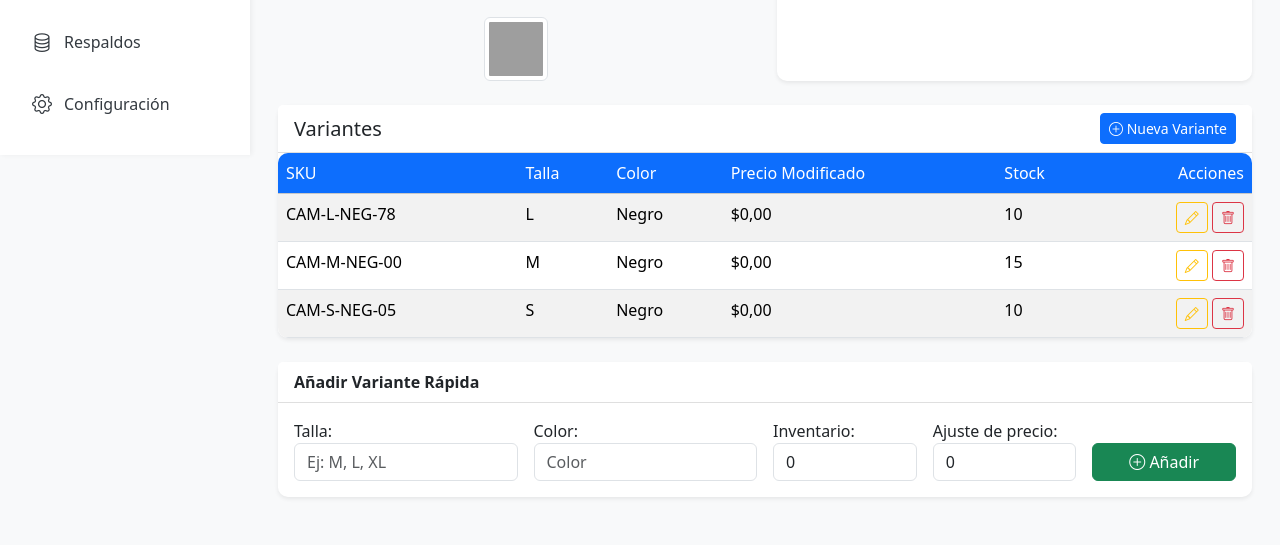
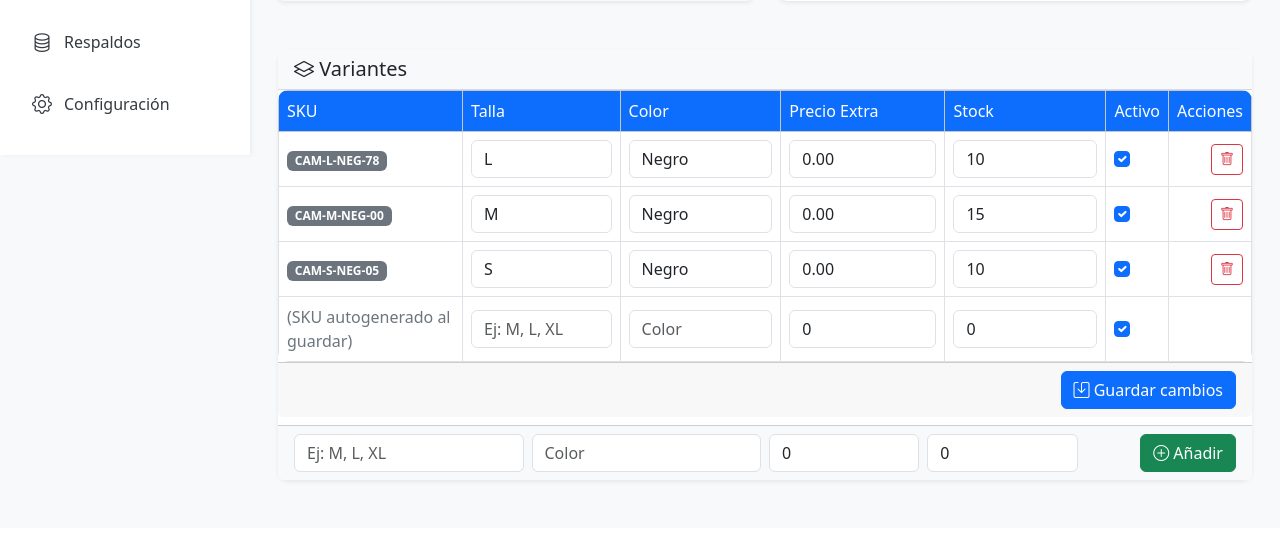
Before and after one commit to JuanJo0775/MeloSport, a Django app: page /backoffice/products/2/ in a window 1280 px wide. Shown: the part 645-1190 px from the top of the page. After the commit the page ends 1128 px from the top, so only its background shows below. Run offline with Django 5.2, Linux system fonts and the light colour scheme; a user stored in the database is signed in; data comes from the database, SQL or seed files in the repository; parts of the project's set-up code (start-up, migrations or seed data) failed here and were passed over; grey boxes are pictures that could not be loaded.

Commit message:
sistema de edicio de variantes en los detalles del producto

```diff
--- a/apps/backoffice/templates/backoffice/products/detail.html
+++ b/apps/backoffice/templates/backoffice/products/detail.html
@@ -34,7 +34,7 @@
       {% if images and images|length %}
         {% with cid="productCarousel-"|add:product.pk|stringformat:"s" %}
         <div id="{{ cid }}" class="carousel slide" data-bs-ride="carousel">
-          <div class="carousel-inner rounded" style="aspect-ratio: 1/1; background: #f8f9fa;">
+          <div class="carousel-inner rounded shadow-sm" style="aspect-ratio: 1/1; background: #f8f9fa;">
             {% for img in images %}
               <div class="carousel-item {% if forloop.first %}active{% endif %}">
                 {% if img.image %}
@@ -51,8 +51,6 @@
               </div>
             {% endfor %}
           </div>
-
-          <!-- Controles -->
           <button class="carousel-control-prev" type="button" data-bs-target="#{{ cid }}" data-bs-slide="prev">
             <span class="carousel-control-prev-icon" aria-hidden="true"></span>
             <span class="visually-hidden">Anterior</span>
@@ -61,25 +59,6 @@
             <span class="carousel-control-next-icon" aria-hidden="true"></span>
             <span class="visually-hidden">Siguiente</span>
           </button>
-
-          <!-- Miniaturas -->
-          <div class="d-flex flex-wrap justify-content-center gap-2 mt-3">
-            {% for img in images %}
-              <button class="border-0 p-0 bg-transparent" type="button" data-bs-target="#{{ cid }}" data-bs-slide-to="{{ forloop.counter0 }}" aria-label="Ir a imagen {{ forloop.counter }}">
-                {% if img.image %}
-                  <img src="{{ img.image.url }}" class="img-thumbnail" style="width:64px; height:64px; object-fit: cover;">
-                {% elif img.file %}
-                  <img src="{{ img.file.url }}" class="img-thumbnail" style="width:64px; height:64px; object-fit: cover;">
-                {% elif img.picture %}
-                  <img src="{{ img.picture.url }}" class="img-thumbnail" style="width:64px; height:64px; object-fit: cover;">
-                {% elif img.url %}
-                  <img src="{{ img.url }}" class="img-thumbnail" style="width:64px; height:64px; object-fit: cover;">
-                {% else %}
-                  <img src="{% static 'img/placeholder-product-thumb.png' %}" class="img-thumbnail" style="width:64px; height:64px; object-fit: cover;">
-                {% endif %}
-              </button>
-            {% endfor %}
-          </div>
         </div>
         {% endwith %}
       {% else %}
@@ -134,83 +113,88 @@
   </div>
 
   <!-- Variantes -->
-  {% if variants %}
-    <div class="card shadow-sm mt-4">
-      <div class="card-header d-flex justify-content-between align-items-center">
-        <h5 class="mb-0">Variantes</h5>
-        {% if perms.products.add_productvariant %}
-          <a href="{% url 'backoffice:products:variant_create' product.pk %}" class="btn btn-sm btn-primary">
-            <i class="bi bi-plus-circle"></i> Nueva Variante
-          </a>
-        {% endif %}
+  {% if product.has_variants %}
+    <div class="card shadow-sm mt-5">
+      <div class="card-header bg-light d-flex justify-content-between align-items-center">
+        <h5 class="mb-0"><i class="bi bi-layers"></i> Variantes</h5>
       </div>
-      <div class="card-body p-0">
-        <table class="table table-striped mb-0">
+
+      <!-- Formset de variantes existentes -->
+      <form method="post" action="{% url 'backoffice:products:product_variants_manage' product.pk %}">
+        {% csrf_token %}
+        {{ variant_formset.management_form }}
+        <div class="table-responsive">
+          <table class="table table-hover table-bordered align-middle mb-0">
             <thead class="table-light">
               <tr>
                 <th>SKU</th>
                 <th>Talla</th>
                 <th>Color</th>
-              <th>Precio Modificado</th>
+                <th>Precio Extra</th>
                 <th>Stock</th>
+                <th>Activo</th>
                 <th class="text-end">Acciones</th>
               </tr>
             </thead>
             <tbody>
-            {% for variant in variants %}
+              {% for form in variant_formset %}
                 <tr>
-              <td>{{ variant.sku }}</td>
-              <td>{{ variant.size }}</td>
-              <td>{{ variant.color }}</td>
-              <td>${{ variant.price_modifier }}</td>
-              <td>{{ variant.stock }}</td>
+                  {% for hidden in form.hidden_fields %}{{ hidden }}{% endfor %}
+                  <td>
+                    {% if form.instance.pk %}
+                      <span class="badge bg-secondary">{{ form.instance.sku }}</span>
+                    {% else %}
+                      <span class="text-muted">(SKU autogenerado al guardar)</span>
+                    {% endif %}
+                  </td>
+                  <td>{{ form.size }}</td>
+                  <td>{{ form.color }}</td>
+                  <td>{{ form.price_modifier }}</td>
+                  <td>{{ form.stock }}</td>
+                  <td>{{ form.is_active }}</td>
                   <td class="text-end">
-                {% if perms.products.change_productvariant %}
-                  <a href="{% url 'backoffice:products:variant_update' variant.pk %}" class="btn btn-sm btn-outline-warning">
-                    <i class="bi bi-pencil"></i>
-                  </a>
-                {% endif %}
-                {% if perms.products.delete_productvariant %}
-                  <a href="{% url 'backoffice:products:variant_delete' variant.pk %}" class="btn btn-sm btn-outline-danger">
+                    {% if form.instance.pk %}
+                      <a href="{% url 'backoffice:products:variant_delete' form.instance.pk %}"
+                         class="btn btn-sm btn-outline-danger">
                         <i class="bi bi-trash"></i>
                       </a>
                     {% endif %}
                   </td>
                 </tr>
+              {% empty %}
+                <tr>
+                  <td colspan="7" class="text-center text-muted py-3">No hay variantes registradas</td>
+                </tr>
               {% endfor %}
             </tbody>
           </table>
         </div>
+        <div class="card-footer text-end">
+          <button type="submit" class="btn btn-primary">
+            <i class="bi bi-save"></i> Guardar cambios
+          </button>
         </div>
-  {% endif %}
+      </form>
 
-  <!-- Formulario rápido para añadir variantes -->
-  {% if product.has_variants and perms.products.add_productvariant %}
-    <div class="card shadow-sm mt-4">
-      <div class="card-header">Añadir Variante Rápida</div>
-      <div class="card-body">
-        <form method="post" action="{% url 'backoffice:products:variant_quick_create' product.pk %}" class="row g-3">
+      <!-- Formulario rápido para añadir variante -->
+      {% if perms.products.add_productvariant %}
+        <div class="card-footer bg-light mt-2">
+          <form method="post" action="{% url 'backoffice:products:variant_quick_create' product.pk %}">
             {% csrf_token %}
-          {{ variant_form.non_field_errors }}
-          <div class="col-md-3">
-            {{ variant_form.size.label_tag }} {{ variant_form.size }}
-          </div>
-          <div class="col-md-3">
-            {{ variant_form.color.label_tag }} {{ variant_form.color }}
-          </div>
-          <div class="col-md-2">
-            {{ variant_form.stock.label_tag }} {{ variant_form.stock }}
-          </div>
-          <div class="col-md-2">
-            {{ variant_form.price_modifier.label_tag }} {{ variant_form.price_modifier }}
-          </div>
-          <div class="col-md-2 d-flex align-items-end">
-            <button type="submit" class="btn btn-success w-100">
+            <div class="row g-2 align-items-end">
+              <div class="col-md-3">{{ variant_form.size }}</div>
+              <div class="col-md-3">{{ variant_form.color }}</div>
+              <div class="col-md-2">{{ variant_form.stock }}</div>
+              <div class="col-md-2">{{ variant_form.price_modifier }}</div>
+              <div class="col-md-2 text-end">
+                <button type="submit" class="btn btn-success">
                   <i class="bi bi-plus-circle"></i> Añadir
                 </button>
               </div>
+            </div>
           </form>
         </div>
+      {% endif %}
     </div>
   {% endif %}
 
--- a/apps/products/urls.py
+++ b/apps/products/urls.py
@@ -2,7 +2,8 @@ from django.urls import path, include
 from rest_framework.routers import DefaultRouter
 from .views import (
     ProductListView, ProductCreateView, ProductDetailView, ProductUpdateView, ProductDeleteView,
-    VariantListView, VariantCreateView, VariantUpdateView, VariantDeleteView, ProductViewSet
+    VariantListView, VariantCreateView, VariantUpdateView, VariantDeleteView,
+    ProductViewSet, product_variants_manage, variant_quick_create
 )
 
 router = DefaultRouter()
@@ -20,9 +21,13 @@ urlpatterns = [
     path("<int:pk>/edit/", ProductUpdateView.as_view(), name="product_update"),
     path("<int:pk>/delete/", ProductDeleteView.as_view(), name="product_delete"),
 
-    # Variantes
+    # Variantes (views clásicas)
     path("<int:pk>/variants/", VariantListView.as_view(), name="variant_list"),
     path("<int:pk>/variants/create/", VariantCreateView.as_view(), name="variant_create"),
     path("variants/<int:pk>/edit/", VariantUpdateView.as_view(), name="variant_update"),
     path("variants/<int:pk>/delete/", VariantDeleteView.as_view(), name="variant_delete"),
+
+    # Variantes (inline desde detalle de producto)
+    path("<int:pk>/variants/manage/", product_variants_manage, name="product_variants_manage"),
+    path("<int:pk>/variants/quick-create/", variant_quick_create, name="variant_quick_create"),
 ]
--- a/apps/products/views.py
+++ b/apps/products/views.py
@@ -10,6 +10,7 @@ from django_filters.views import FilterView
 from rest_framework import viewsets
 from django.forms import inlineformset_factory
 from django.db import transaction
+from django.views.decorators.http import require_POST
 
 from apps.api.filters import ProductFilter
 from apps.products.models import Product, ProductVariant, ProductImage
@@ -18,14 +19,25 @@ from apps.users.models import AuditLog
 from .serializers import ProductSerializer
 
 
-# Formset para imágenes (se usa en create/update)
+# ================================
+# Formsets
+# ================================
 ProductImageFormSet = inlineformset_factory(
     Product,
     ProductImage,
     form=ProductImageForm,
-    fields=('image', 'is_main', 'order'),
+    fields=("image", "is_main", "order"),
     extra=0,
     can_delete=True
+)
+
+ProductVariantFormSet = inlineformset_factory(
+    Product,
+    ProductVariant,
+    form=ProductVariantForm,
+    extra=1,
+    can_delete=True,
+    fields=("size", "color", "price_modifier", "stock", "is_active"),  # 👈 declaramos explícitamente
 )
 
 
@@ -73,10 +85,23 @@ class ProductDetailView(LoginRequiredMixin, PermissionRequiredMixin, DetailView)
 
     def get_context_data(self, **kwargs):
         context = super().get_context_data(**kwargs)
+
+        # imágenes
         images_rel = getattr(self.object, "images", None) or getattr(self.object, "productimage_set", None)
         context["images"] = images_rel.all() if images_rel else []
-        context["variants"] = ProductVariant.objects.filter(product=self.object)
+
+        # variantes existentes
+        context["variants"] = self.object.variants.all()
+
+        # formset de variantes (para edición en bloque)
+        if self.request.method == "POST":
+            context["variant_formset"] = ProductVariantFormSet(self.request.POST, instance=self.object)
+        else:
+            context["variant_formset"] = ProductVariantFormSet(instance=self.object)
+
+        # formulario rápido (para añadir una variante desde el detalle)
         context["variant_form"] = ProductVariantForm()
+
         return context
 
 
@@ -88,7 +113,6 @@ class ProductCreateView(LoginRequiredMixin, PermissionRequiredMixin, CreateView)
 
     def get_context_data(self, **kwargs):
         context = super().get_context_data(**kwargs)
-        # Añadir image_formset (bind si es POST)
         if self.request.method == "POST":
             context["image_formset"] = ProductImageFormSet(self.request.POST, self.request.FILES)
         else:
@@ -96,22 +120,16 @@ class ProductCreateView(LoginRequiredMixin, PermissionRequiredMixin, CreateView)
         return context
 
     def form_valid(self, form):
-        # Obtenemos formset desde contexto (estará bind si vinimos por POST)
         image_formset = self.get_context_data().get("image_formset")
 
-        # Guardado atómico: producto + imágenes
         with transaction.atomic():
             self.object = form.save()
-
-            # Guardar imágenes si el formset es válido
             if image_formset and image_formset.is_valid():
                 image_formset.instance = self.object
                 image_formset.save()
             elif image_formset and not image_formset.is_valid():
-                # Re-render con errores del formset
                 return self.form_invalid(form)
 
-            # Auditoría
             AuditLog.log_action(
                 request=self.request,
                 action="create",
@@ -120,18 +138,15 @@ class ProductCreateView(LoginRequiredMixin, PermissionRequiredMixin, CreateView)
                 description=f"Producto '{self.object.name}' creado"
             )
 
-        # Si tiene variantes vamos al detalle para que el usuario agregue variantes
         if self.object.has_variants:
             messages.info(self.request, "Producto creado. Ahora puede agregar sus variantes.")
-            return redirect("products:product_detail", pk=self.object.pk)
+            return redirect("backoffice:products:product_detail", pk=self.object.pk)
 
         messages.success(self.request, "Producto creado correctamente.")
-        return redirect("products:product_list")
+        return redirect("backoffice:products:product_list")
 
     def form_invalid(self, form):
-        # Re-render con form y formset (si existe)
         context = self.get_context_data(form=form)
-        # si no existía image_formset en contexto (p. ej. error no-POST), creadla ahora bind a POST
         if "image_formset" not in context:
             context["image_formset"] = ProductImageFormSet(self.request.POST or None, self.request.FILES or None)
         return self.render_to_response(context)
@@ -142,11 +157,10 @@ class ProductUpdateView(LoginRequiredMixin, PermissionRequiredMixin, UpdateView)
     model = Product
     form_class = ProductForm
     template_name = "backoffice/products/update.html"
-    success_url = reverse_lazy("products:product_list")
+    success_url = reverse_lazy("backoffice:products:product_list")
 
     def get_context_data(self, **kwargs):
         context = super().get_context_data(**kwargs)
-        # image formset bound a la instancia del producto
         if self.request.method == "POST":
             context["image_formset"] = ProductImageFormSet(self.request.POST, self.request.FILES, instance=self.object)
         else:
@@ -157,15 +171,13 @@ class ProductUpdateView(LoginRequiredMixin, PermissionRequiredMixin, UpdateView)
         image_formset = self.get_context_data().get("image_formset")
 
         with transaction.atomic():
-            response = super().form_valid(form)  # guarda self.object
-            # guardar formset de imágenes
+            response = super().form_valid(form)
             if image_formset and image_formset.is_valid():
                 image_formset.instance = self.object
                 image_formset.save()
             elif image_formset and not image_formset.is_valid():
                 return self.form_invalid(form)
 
-            # Auditoría
             AuditLog.log_action(
                 request=self.request,
                 action="update",
@@ -188,7 +200,7 @@ class ProductDeleteView(LoginRequiredMixin, PermissionRequiredMixin, DeleteView)
     permission_required = "products.delete_product"
     model = Product
     template_name = "backoffice/products/confirm_delete.html"
-    success_url = reverse_lazy("products:product_list")
+    success_url = reverse_lazy("backoffice:products:product_list")
 
     def delete(self, request, *args, **kwargs):
         self.object = self.get_object()
@@ -244,13 +256,8 @@ class VariantCreateView(LoginRequiredMixin, PermissionRequiredMixin, CreateView)
     template_name = "backoffice/products/variant_create.html"
 
     def dispatch(self, request, *args, **kwargs):
-        # comprobar que el product existe antes de mostrar el formulario
         self.product = get_object_or_404(Product, pk=self.kwargs.get("pk"))
         return super().dispatch(request, *args, **kwargs)
-
-    def get_initial(self):
-        # si queremos prellenar algo basándonos en el producto padre, hacerlo aquí
-        return {}
 
     def form_valid(self, form):
         form.instance.product = self.product
@@ -266,7 +273,7 @@ class VariantCreateView(LoginRequiredMixin, PermissionRequiredMixin, CreateView)
         return response
 
     def get_success_url(self):
-        return reverse("products:product_detail", kwargs={"pk": self.product.pk})
+        return reverse("backoffice:products:product_detail", kwargs={"pk": self.product.pk})
 
 
 class VariantUpdateView(LoginRequiredMixin, PermissionRequiredMixin, UpdateView):
@@ -288,7 +295,7 @@ class VariantUpdateView(LoginRequiredMixin, PermissionRequiredMixin, UpdateView)
         return response
 
     def get_success_url(self):
-        return reverse("products:product_detail", kwargs={"pk": self.object.product.pk})
+        return reverse("backoffice:products:product_detail", kwargs={"pk": self.object.product.pk})
 
 
 class VariantDeleteView(LoginRequiredMixin, PermissionRequiredMixin, DeleteView):
@@ -312,7 +319,32 @@ class VariantDeleteView(LoginRequiredMixin, PermissionRequiredMixin, DeleteView)
         return response
 
     def get_success_url(self):
-        return reverse("products:product_detail", kwargs={"pk": self.object.product.pk})
+        return reverse("backoffice:products:product_detail", kwargs={"pk": self.object.product.pk})
+
+
+# ================================
+# GESTIÓN INLINE DE VARIANTES EN PRODUCT DETAIL
+# ================================
+@require_POST
+def product_variants_manage(request, pk):
+    product = get_object_or_404(Product, pk=pk)
+    formset = ProductVariantFormSet(request.POST, instance=product)
+
+    if formset.is_valid():
+        formset.save()
+        AuditLog.log_action(
+            request=request,
+            action="update",
+            model=ProductVariant,
+            obj=product,
+            description=f"Variantes de producto '{product.name}' gestionadas desde detalle"
+        )
+        messages.success(request, "Variantes actualizadas correctamente.")
+    else:
+        print("Errores en variantes:", formset.errors)
+        messages.error(request, "Error al actualizar variantes. Revise los formularios.")
+
+    return redirect("backoffice:products:product_detail", pk=product.pk)
 
 
 # ================================
@@ -338,4 +370,4 @@ def variant_quick_create(request, pk):
         else:
             messages.error(request, "Error al crear variante. Verifique el formulario.")
 
-    return redirect("products:product_detail", pk=product.pk)
+    return redirect("backoffice:products:product_detail", pk=product.pk)
```
Also changed, not shown: apps/backoffice/templates/backoffice/products/variant_detail.html (added, +10 -0 lines). Lines whose indentation alone changed are shown as unchanged.
